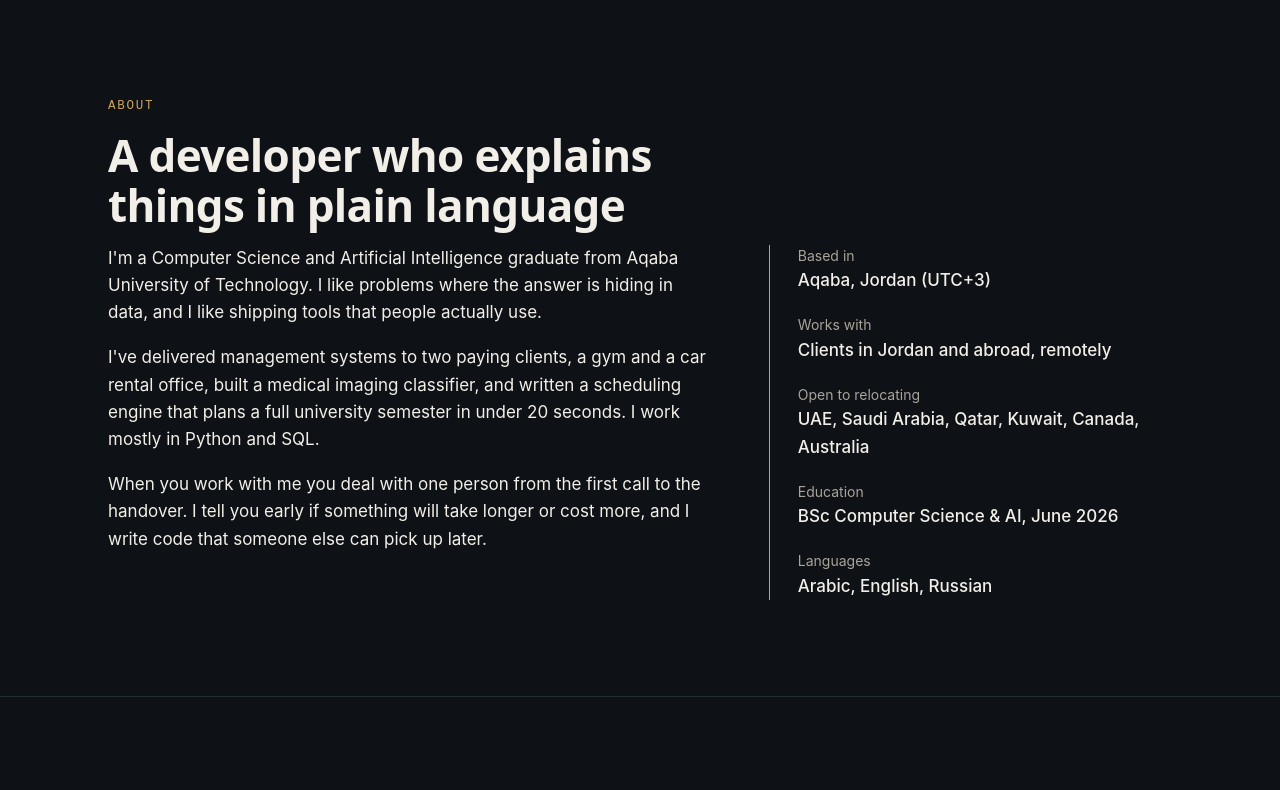
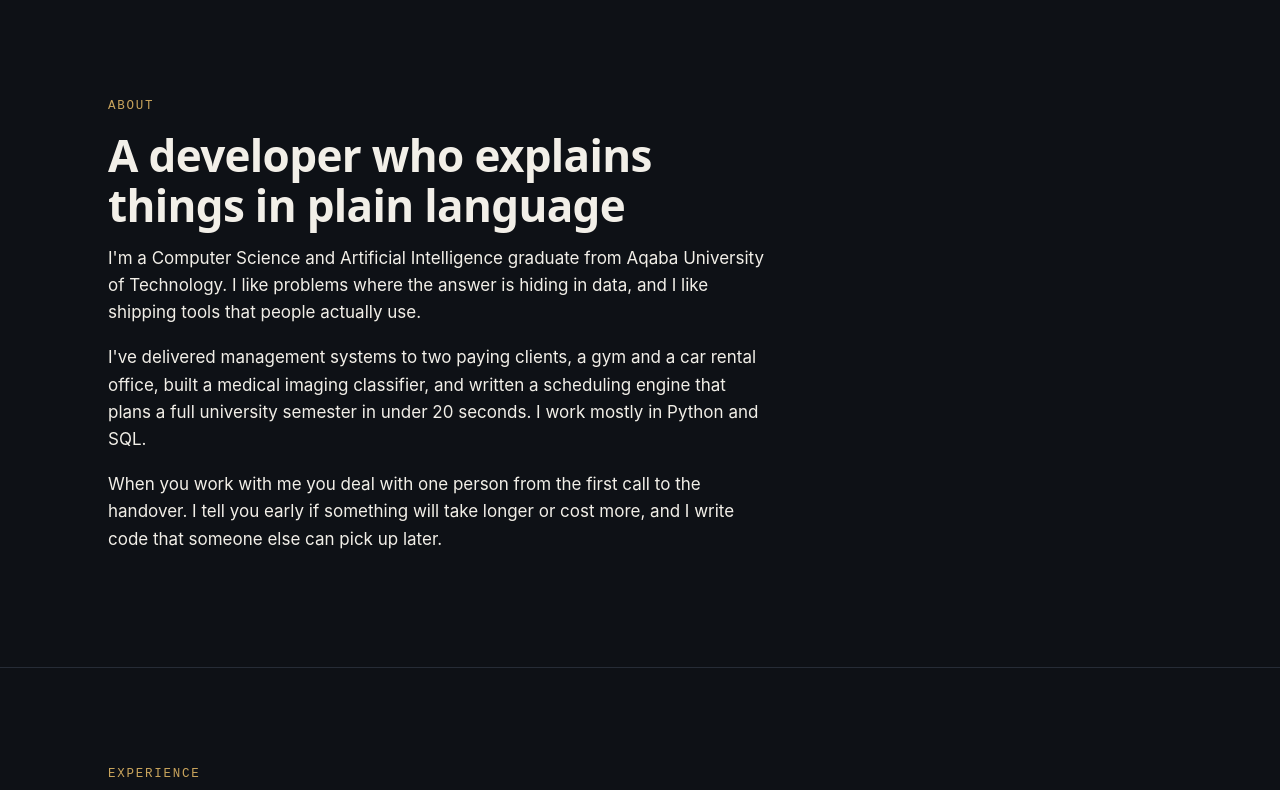
Before and after one commit to amirsalla7/port-site, a plain HTML site: page index.html in a window 1280 px wide. Shown: the part 6344-7134 px from the top of the page. Drawn offline with Linux system fonts and the light colour scheme.

Commit message:
Remove video from the Free call step and the About facts list
Co-Authored-By: Claude Opus 5.5 <noreply@anthropic.com>
Claude-Session: https://claude.ai/code/session_01HX5Vbd6oshXFSBexqhV524

```diff
--- a/assets/site.css
+++ b/assets/site.css
@@ -160,7 +160,7 @@ html[lang="ar"] .case dt{letter-spacing:0;text-transform:none;font-size:14px}
 @media (max-width:860px){ .engage{grid-template-columns:1fr} }
 
 /* about */
-.about{display:grid;grid-template-columns:1.2fr .8fr;gap:56px}
+.about{max-width:720px}
 .about p{max-width:62ch;margin-bottom:18px}
 .facts{border-inline-start:1px solid var(--gold);padding-inline-start:28px;display:grid;gap:20px;align-content:start}
 .facts dt{font-size:14px;color:var(--muted)}
--- a/index.html
+++ b/index.html
@@ -281,7 +281,7 @@
       <h2><span class="en">How a project with me works</span><span class="ar">كيف يسير المشروع معي</span></h2>
       <p class="intro"><span class="en">No surprises. You know the price, the timeline and what you will receive before any work starts.</span><span class="ar">دون مفاجآت. تعرف السعر والمدة وما ستستلمه قبل أن يبدأ أي عمل.</span></p>
       <ol class="steps">
-        <li><p class="n">01</p><h3><span class="en">Free call</span><span class="ar">مكالمة مجانية</span></h3><p><span class="en">We talk about your business and what is slowing you down. Phone, WhatsApp or video.</span><span class="ar">نتحدث عن عملك وما يعطّلك. عبر الهاتف أو واتساب أو مكالمة فيديو.</span></p></li>
+        <li><p class="n">01</p><h3><span class="en">Free call</span><span class="ar">مكالمة مجانية</span></h3><p><span class="en">We talk about your business and what is slowing you down. Phone or WhatsApp.</span><span class="ar">نتحدث عن عملك وما يعطّلك. عبر الهاتف أو واتساب.</span></p></li>
         <li><p class="n">02</p><h3><span class="en">Clear proposal</span><span class="ar">عرض واضح</span></h3><p><span class="en">A written scope with a fixed price, a timeline and exactly what you will get.</span><span class="ar">نطاق عمل مكتوب بسعر ثابت ومدة محددة وما ستستلمه بالضبط.</span></p></li>
         <li><p class="n">03</p><h3><span class="en">Build and review</span><span class="ar">التنفيذ والمراجعة</span></h3><p><span class="en">Regular updates and working previews, so you can give feedback early.</span><span class="ar">تحديثات منتظمة ونسخ تجريبية تعمل، لتعطي ملاحظاتك مبكراً.</span></p></li>
         <li><p class="n">04</p><h3><span class="en">Launch and handover</span><span class="ar">الإطلاق والتسليم</span></h3><p><span class="en">Deployed, documented and explained to your team, with support available after launch.</span><span class="ar">نشر وتوثيق وشرح لفريقك، مع دعم متاح بعد الإطلاق.</span></p></li>
@@ -344,13 +344,6 @@
           <p class="en">When you work with me you deal with one person from the first call to the handover. I tell you early if something will take longer or cost more, and I write code that someone else can pick up later.</p>
           <p class="ar">عندما تعمل معي تتعامل مع شخص واحد من أول مكالمة حتى التسليم. أخبرك مبكراً إن كان شيء سيتأخر أو سيكلف أكثر، وأكتب كوداً يستطيع غيري متابعته لاحقاً.</p>
         </div>
-        <dl class="facts">
-          <div><dt><span class="en">Based in</span><span class="ar">مكان الإقامة</span></dt><dd><span class="en">Aqaba, Jordan (UTC+3)</span><span class="ar">العقبة، الأردن (UTC+3)</span></dd></div>
-          <div><dt><span class="en">Works with</span><span class="ar">أعمل مع</span></dt><dd><span class="en">Clients in Jordan and abroad, remotely</span><span class="ar">عملاء في الأردن وخارجه، عن بُعد</span></dd></div>
-          <div><dt><span class="en">Open to relocating</span><span class="ar">مستعد للانتقال إلى</span></dt><dd><span class="en">UAE, Saudi Arabia, Qatar, Kuwait, Canada, Australia</span><span class="ar">الإمارات، السعودية، قطر، الكويت، كندا، أستراليا</span></dd></div>
-          <div><dt><span class="en">Education</span><span class="ar">التعليم</span></dt><dd><span class="en">BSc Computer Science &amp; AI, June 2026</span><span class="ar">بكالوريوس علوم الحاسوب والذكاء الاصطناعي، حزيران 2026</span></dd></div>
-          <div><dt><span class="en">Languages</span><span class="ar">اللغات</span></dt><dd><span class="en">Arabic, English, Russian</span><span class="ar">العربية، الإنجليزية، الروسية</span></dd></div>
-        </dl>
       </div>
     </div>
   </section>
```
